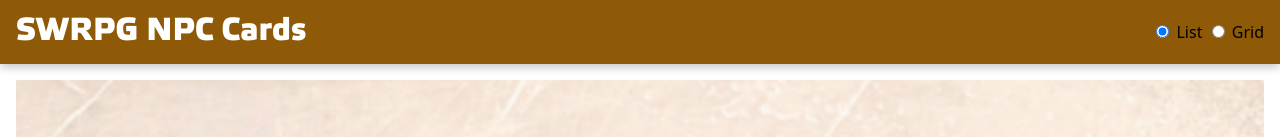
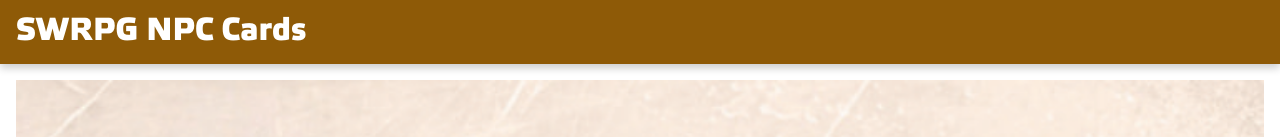
Before and after one commit to vlemoine/swrpg-cards, a SvelteKit app: page / in a window 1280 px wide. Shown: the top 137 px of the page. Built offline with nearby package versions, Linux system fonts and the light colour scheme.

Commit message:
add header

```diff
--- /dev/null
+++ b/src/lib/common/header.svelte
@@ -0,0 +1,30 @@
+<script lang="ts">
+	let { children } = $props();
+</script>
+
+<header>
+	<h1>SWRPG NPC Cards</h1>
+	{@render children()}
+</header>
+
+<style lang="scss">
+	header {
+		align-items: center;
+		background-color: #8e5a07;
+		box-shadow: 0 0.25rem 0.5rem #0003;
+		display: flex;
+		padding: 1rem;
+		position: sticky;
+		top: 0;
+		z-index: 999;
+		@media print {
+			display: none;
+		}
+	}
+	h1 {
+		color: #fff;
+		font: bold 2rem / 1 'Elektra Medium Pro';
+		margin: 0;
+		margin-right: auto;
+	}
+</style>
--- a/src/routes/+page.svelte
+++ b/src/routes/+page.svelte
@@ -1,23 +1,27 @@
 <script lang="ts">
-	import Card from './card.svelte';
+	import Header from '$lib/common/header.svelte';
 	import npc from '$lib/data/npc';
 	import type { NPC } from '$lib/data/types';
+	import { resolve } from '$app/paths';
+	import Card from './card.svelte';
 	const npcs: NPC[] = npc;
 </script>
 
-<header>
-	<h1>SWRPG NPC Cards</h1>
+<Header>
 	<div class="view">
 		<label for="list"
 			><input type="radio" name="view" id="list" checked />
-			List
+			<i class="fa-sharp fa-solid fa-cards-blank checked"></i>
+			<i class="fa-sharp fa-regular fa-cards-blank unchecked"></i>
 		</label>
 		<label for="grid"
 			><input type="radio" name="view" id="grid" />
-			Grid
+			<i class="fa-sharp fa-solid fa-grid-2 checked"></i>
+			<i class="fa-sharp fa-regular fa-grid-2 unchecked"></i>
 		</label>
 	</div>
-</header>
+	<a href={resolve('/editor')} title="Edit cards"><i class="fa-sharp fa-solid fa-pen"></i></a>
+</Header>
 <div class="page-preview">
 	{#each npcs as data, i (i)}
 		<Card {data} />
@@ -26,30 +30,22 @@
 
 <style lang="scss">
 	:root {
-		--size: calc((1cqw + (.1cqw/3*2)) / var(--cols, 1));
+		--size: calc((1cqw + (0.1cqw/3 * 2)) / var(--cols, 1));
 		&:has(#grid:checked) {
 			// --size: 0.346vw;
 			--cols: 3;
 		}
 	}
-	header {
-		align-items: center;
-		background-color: #8e5a07;
-		box-shadow: 0 0.25rem 0.5rem #0003;
-		display: flex;
-		padding: 1rem;
-		position: sticky;
-		top: 0;
-		z-index: 999;
-		@media print {
+	.view {
+		input {
 			display: none;
 		}
-	}
-	h1 {
-		color: #fff;
-		font: bold 2rem / 1 'Elektra Medium Pro';
-		margin: 0;
-		margin-right: auto;
+		label:has(:checked) .unchecked {
+			display: none;
+		}
+		label:not(:has(:checked)) .checked {
+			display: none;
+		}
 	}
 	.page-preview {
 		container-type: inline-size;
```
